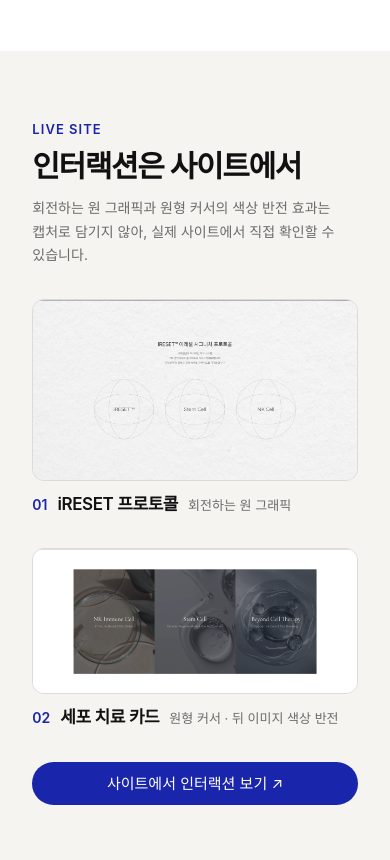
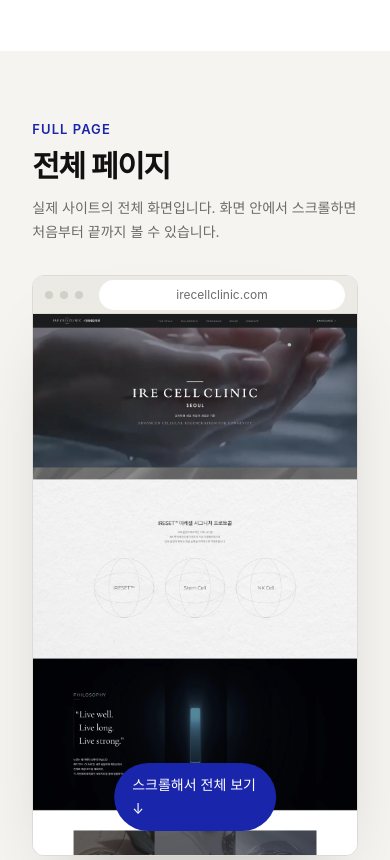
Before and after one commit to hass6784/hass6784.github.io, a plain HTML site: page work/irecell.html in a window 390 px wide. Shown: the part 2420-3280 px from the top of the page. Drawn offline with Linux system fonts and the light colour scheme; a web font is replaced by a local one.

Commit message:
이레세포 전체 페이지 브라우저 프레임 추가, 다국어 목업·올에이지랩 반응형 이미지 원본으로 교체
Co-Authored-By: Claude Opus 5.5 <noreply@anthropic.com>
Claude-Session: https://claude.ai/code/session_01JxEUUdRAvq1BXQfKpdxvD4

```diff
--- a/css/work.css
+++ b/css/work.css
@@ -117,3 +117,25 @@
 /* Block actions (라이브 사이트 링크) */
 .block-actions { display: flex; flex-wrap: wrap; gap: 12px; margin-top: 32px; }
 @media (max-width: 768px) { .block-actions .btn { width: 100%; justify-content: center; } }
+
+/* ---------- Browser frame (전체 페이지 스크롤 미리보기) ---------- */
+.browser { position: relative; border: 1px solid var(--color-border); border-radius: 16px; overflow: hidden; background: var(--color-surface); box-shadow: 0 40px 80px -40px rgba(17,17,17,.28); }
+.browser-bar { display: flex; align-items: center; gap: 16px; height: 46px; padding: 0 18px; background: #ECEAE4; border-bottom: 1px solid var(--color-border); }
+.browser-bar .dots { display: flex; gap: 7px; flex: 1; }
+.browser-bar .dots i { width: 11px; height: 11px; border-radius: 50%; background: #D2CFC7; }
+.browser-bar .url { flex: 0 1 420px; padding: 5px 16px; border-radius: 999px; background: var(--color-surface); color: var(--color-text-sub); font-size: 13px; text-align: center; white-space: nowrap; overflow: hidden; text-overflow: ellipsis; }
+.browser-bar .open { flex: 1; text-align: right; font-size: 13px; color: var(--color-text-sub); transition: color .2s; }
+.browser-bar .open:hover { color: var(--color-primary); }
+.browser-view { height: min(78vh, 820px); overflow-y: auto; overscroll-behavior: contain; scrollbar-width: thin; scrollbar-color: rgba(25,37,170,.4) transparent; }
+.browser-view img { width: 100%; }
+.browser-hint { position: absolute; left: 50%; bottom: 24px; transform: translateX(-50%); padding: 10px 18px; border-radius: 999px; background: var(--color-primary); color: #fff; font-size: 14px; pointer-events: none; transition: opacity .4s; }
+.browser.is-scrolled .browser-hint { opacity: 0; }
+@media (max-width: 767px) {
+  .browser { border-radius: 12px; }
+  .browser-bar { height: 38px; padding: 0 12px; }
+  .browser-bar .dots i { width: 8px; height: 8px; }
+  .browser-bar .open { display: none; }
+  .browser-bar .dots { flex: 0 0 auto; }
+  .browser-bar .url { flex: 1; font-size: 12px; }
+  .browser-view { height: 64vh; }
+}
--- a/js/common.js
+++ b/js/common.js
@@ -32,4 +32,9 @@
   document.querySelectorAll('[data-top]').forEach(a => a.addEventListener('click', e => {
     e.preventDefault(); window.scrollTo({ top: 0, behavior: 'smooth' });
   }));
+
+  // Browser frame: hide scroll hint after first scroll
+  document.querySelectorAll('.browser-view').forEach(v => v.addEventListener('scroll', () => {
+    v.parentElement.classList.add('is-scrolled');
+  }, { once: true, passive: true }));
 })();
--- a/work/irecell.html
+++ b/work/irecell.html
@@ -46,8 +46,9 @@
   </div>
 </div>
 <section class="section section--surface"><div class="container"><div class="section-head" data-reveal><p class="t-eyebrow">KEY POINTS</p><h2 class="t-h1">한 페이지에 담은 네 가지</h2></div><div class="points" style="--cols:4"><div class="point" data-reveal style="--delay:0.00s"><span class="num t-h3">01</span><h3 class="t-h3">절제된 원페이지</h3><p>해외 · 국내 줄기세포 병원 사례처럼 정보를 덜어내고, 다크 톤과 여백으로 프리미엄 병원의 인상을 만들었습니다.</p></div><div class="point" data-reveal style="--delay:0.06s"><span class="num t-h3">02</span><h3 class="t-h3">자연스러운 스크롤 흐름</h3><p>히어로 바로 다음에 이레세포만의 줄기세포 치료를 보여주고, 이미지와 정보를 차례로 배치해 스크롤만으로 병원을 이해하도록 구성했습니다.</p></div><div class="point" data-reveal style="--delay:0.12s"><span class="num t-h3">03</span><h3 class="t-h3">다국어 3종</h3><p>언어별 페이지를 따로 구현하고, 번역문의 어색한 줄바꿈을 다듬었습니다. 연락 수단도 위챗 · 왓츠앱으로 언어별로 나눴습니다.</p></div><div class="point" data-reveal style="--delay:0.18s"><span class="num t-h3">04</span><h3 class="t-h3">인터랙션</h3><p>회전하는 원 그래픽과, 커서가 원 형태로 바뀌며 뒤 이미지의 색을 반전시키는 효과를 넣었습니다.</p></div></div></div></section>
+<section class="section"><div class="container"><div class="section-head" data-reveal><p class="t-eyebrow">FULL PAGE</p><h2 class="t-h1">전체 페이지</h2><p class="t-sub">실제 사이트의 전체 화면입니다. 화면 안에서 스크롤하면 처음부터 끝까지 볼 수 있습니다.</p></div><div class="browser" data-reveal><div class="browser-bar"><span class="dots" aria-hidden="true"><i></i><i></i><i></i></span><span class="url">irecellclinic.com</span><a class="open" href="../img/irecell/fullpage.webp" target="_blank" rel="noopener">원본 크기 ↗</a></div><div class="browser-view" tabindex="0" aria-label="이레세포 홈페이지 전체 화면 — 스크롤해서 보기"><img src="../img/irecell/fullpage.webp" alt="이레세포 홈페이지 전체 화면" width="1920" height="7951" loading="lazy" decoding="async"></div><span class="browser-hint" aria-hidden="true">스크롤해서 전체 보기 ↓</span></div></div></section>
 <section class="section"><div class="container"><div class="section-head" data-reveal><p class="t-eyebrow">LIVE SITE</p><h2 class="t-h1">인터랙션은 사이트에서</h2><p class="t-sub">회전하는 원 그래픽과 원형 커서의 색상 반전 효과는 캡처로 담기지 않아, 실제 사이트에서 직접 확인할 수 있습니다.</p></div><div class="figs" style="--cols:1;--cols-m:1"><figure class="fig" data-reveal style="--delay:0.00s"><img src="../img/irecell/section-ireset.webp" alt="iRESET 프로토콜" width="2400" height="1331" loading="lazy" decoding="async"><figcaption><span class="num">01</span><strong class="t-h3">iRESET 프로토콜</strong><span class="sub">회전하는 원 그래픽</span></figcaption></figure><figure class="fig" data-reveal style="--delay:0.06s"><img src="../img/irecell/section-cells.webp" alt="세포 치료 카드" width="2400" height="1069" loading="lazy" decoding="async"><figcaption><span class="num">02</span><strong class="t-h3">세포 치료 카드</strong><span class="sub">원형 커서 · 뒤 이미지 색상 반전</span></figcaption></figure></div><div class="block-actions" data-reveal><a class="btn btn--primary" href="https://irecellclinic.com" target="_blank" rel="noopener">사이트에서 인터랙션 보기 ↗</a></div></div></section>
-<section class="section section--surface"><div class="container"><div class="section-head" data-reveal><p class="t-eyebrow">MULTILINGUAL</p><h2 class="t-h1">한국어 · 영어 · 중국어</h2><p class="t-sub">하나의 디자인을 퍼블리싱한 뒤 언어별 페이지로 나누고, 클라이언트가 제공한 번역문을 적용했습니다.</p></div><div class="full"><div data-reveal><img src="../img/irecell/multilingual.webp" alt="영어, 한국어, 중국어 모바일 화면" width="2400" height="1816" loading="lazy" decoding="async"></div></div><div class="notes"><div data-reveal><h3 class="t-h3">언어별 페이지</h3><p>버튼으로 텍스트만 바꾸지 않고 언어마다 별도 페이지로 이동하게 구현</p></div><div data-reveal><h3 class="t-h3">줄바꿈 다듬기</h3><p>언어마다 글자 길이가 달라 어색하게 끊기는 문장을 직접 수정</p></div><div data-reveal><h3 class="t-h3">연락 수단 구분</h3><p>중국어는 위챗, 영어는 왓츠앱 등 언어권에 맞는 연락 방법 배치</p></div></div></div></section>
+<section class="section section--surface"><div class="container"><div class="section-head" data-reveal><p class="t-eyebrow">MULTILINGUAL</p><h2 class="t-h1">한국어 · 영어 · 중국어</h2><p class="t-sub">하나의 디자인을 퍼블리싱한 뒤 언어별 페이지로 나누고, 클라이언트가 제공한 번역문을 적용했습니다.</p></div><div class="full"><div data-reveal><img src="../img/irecell/multilingual.webp" alt="영어, 한국어, 중국어 모바일 화면" width="1428" height="1080" loading="lazy" decoding="async"></div></div><div class="notes"><div data-reveal><h3 class="t-h3">언어별 페이지</h3><p>버튼으로 텍스트만 바꾸지 않고 언어마다 별도 페이지로 이동하게 구현</p></div><div data-reveal><h3 class="t-h3">줄바꿈 다듬기</h3><p>언어마다 글자 길이가 달라 어색하게 끊기는 문장을 직접 수정</p></div><div data-reveal><h3 class="t-h3">연락 수단 구분</h3><p>중국어는 위챗, 영어는 왓츠앱 등 언어권에 맞는 연락 방법 배치</p></div></div></div></section>
 <section class="section"><div class="container"><div class="duo"><div data-reveal><p class="t-eyebrow">LOOKING BACK</p><h2 class="t-h2">아쉬웠던 점</h2><div class="t-body-l"><p>정보가 적은 원페이지인 만큼, 텍스트 페이드인 같은 인터랙션을 더 활용했다면 글이 적어도 심심하지 않은 페이지를 만들 수 있었을 것 같습니다.</p></div></div><div data-reveal><p class="t-eyebrow">AFTER</p><h2 class="t-h2">이후 달라진 작업 방식</h2><div class="t-body-l"><p>AI를 섹션 단위로 쓰던 방식에서 프로젝트 전체를 한 번에 관리하는 방식으로 바꿔 퍼블리싱 속도를 높였습니다. 네비게이션 · 푸터처럼 모든 페이지에 들어가는 부분은 CSS를 따로 분리하고, AI가 만든 폴더 구조를 보며 파일 정리 방식을 익혔습니다.</p></div></div></div></div></section>
 <section class="result-blue"><div class="container inner"><div class="text" data-reveal><p class="t-eyebrow">RESULT</p><h2 class="t-h1">큰 수정 없이 오픈하고,<br>연계 프로젝트로 이어졌습니다.</h2><p class="t-body-l">이 작업을 계기로 같은 클라이언트의 세포 배양 연구소 GENOVA LAB 홈페이지 디자인을 이어서 맡았습니다.</p></div><div class="actions" data-reveal><a class="btn btn--line" href="https://irecellclinic.com" target=_blank rel=noopener>사이트 바로가기 ↗</a><a class="btn btn--line" href="genova.html">GENOVA LAB 보기 →</a></div></div></section>
 <nav class="next-nav section--surface" aria-label="프로젝트 이동">
```
Also changed, not shown: work/allagelab.html (+1 -1 lines), img/allagelab/rwd-menu.webp, img/allagelab/rwd-mobile.webp, img/allagelab/rwd-tablet.webp, img/irecell/fullpage.webp (added), img/irecell/multilingual.webp.
